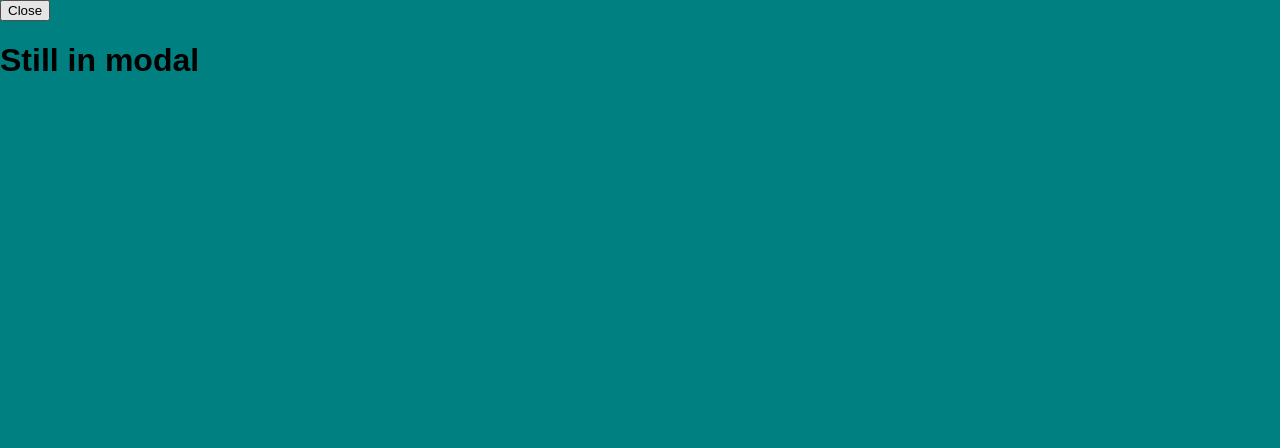
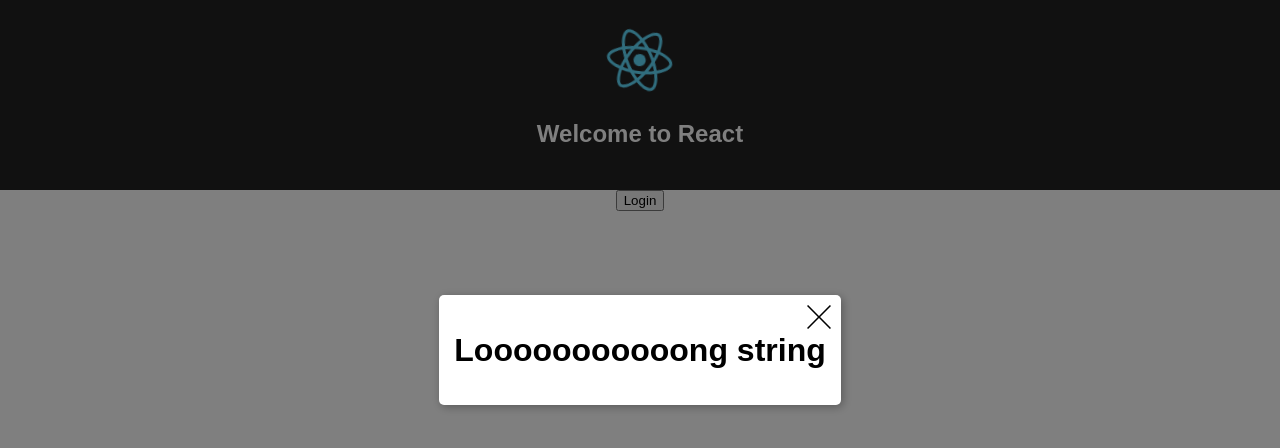
Before and after one commit to mrsaxmannjr/lvl2react, a React (Create React App) app: page / in a window 1280 px wide. Both pictures are taken after a click on the button "Login". Shown: the top 448 px of the page. Built offline with nearby package versions, Linux system fonts and the light colour scheme.

Commit message:
added svg for close button

```diff
--- a/src/App.js
+++ b/src/App.js
@@ -18,7 +18,7 @@
             <Fragment>
               <button onClick={toggle}>Login</button>
               <Modal on={on} toggle={toggle}>
-                <h1>Still in modal</h1>
+                <h1>Looooooooooong string</h1>
               </Modal>
             </Fragment>
           )}
--- a/src/Modal.js
+++ b/src/Modal.js
@@ -1,6 +1,7 @@
 import React, { Component } from 'react';
 import styled from 'styled-components';
 import Portal from './Portal';
+import Icon from './Utilities/Icon';
 
 export default class Modal extends Component {
   render() {
@@ -9,8 +10,13 @@
       <Portal>
         {on &&
           <ModalWrapper>
-            <button onClick={toggle}>Close</button>
-            <div>{children}</div>
+            <ModalCard>
+              <CloseButton onClick={toggle}>
+                <Icon name="close" />
+              </CloseButton>
+              <div>{children}</div>
+            </ModalCard>
+            <Background onClick={toggle} />
           </ModalWrapper>
         }
       </Portal>
@@ -24,5 +30,37 @@
   left: 0;
   width: 100%;
   height: 100%;
-  background: teal;
+  display: flex;
+  justify-content: center;
+  align-items: center;
 `;
+
+const ModalCard = styled.div`
+  position: relative;
+  background: white;
+  border-radius: 5px;
+  padding: 15px;
+  min-width: 320px;
+  z-index: 10;
+  box-shadow: 2px 2px 10px rgba(0, 0, 0, 0.3);
+  margin-bottom: 100px;
+`;
+
+const CloseButton = styled.button`
+  position: absolute;
+  top: 0;
+  right: 0;
+  border: none;
+  background: transparent;
+  padding: 10px;
+`;
+
+const Background = styled.div`
+  position: absolute;
+  width: 100%;
+  height: 100%
+  top: 0;
+  left: 0;
+  background: black;
+  opacity: 0.5;
+`;
--- /dev/null
+++ b/src/Utilities/Icon.js
@@ -0,0 +1,28 @@
+import React, { Component } from 'react'
+
+export default class Icon extends Component {
+  static defaultProps = {
+    color: 'black'
+  }
+
+  render() {
+    switch (this.props.name) {
+      case 'close':
+        return (
+          <svg
+            x="0px"
+            y="0px"
+            width="24px"
+            height="24px"
+            viewBox="0 0 31.11 31.11"
+            enableBackground="new 0 0 31.11 31.11"
+          >
+            <polygon
+              fill={this.props.color}
+              points="31.11,1.41 29.7,0 15.56,14.14 1.41,0 0,1.41 14.14,15.56 0,29.7 1.41,31.11 15.56,16.97   29.7,31.11 31.11,29.7 16.97,15.56 "
+            />
+          </svg>
+        )
+    }
+  }
+}
```
